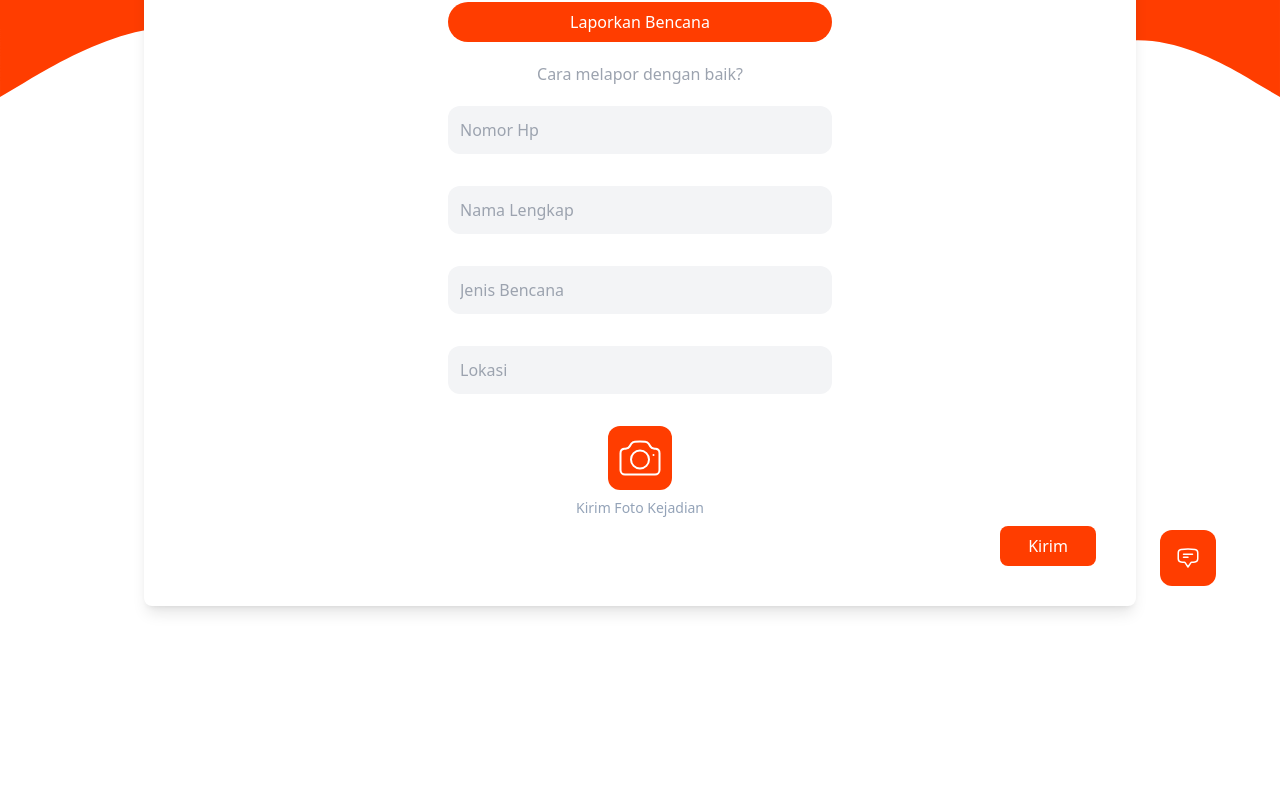
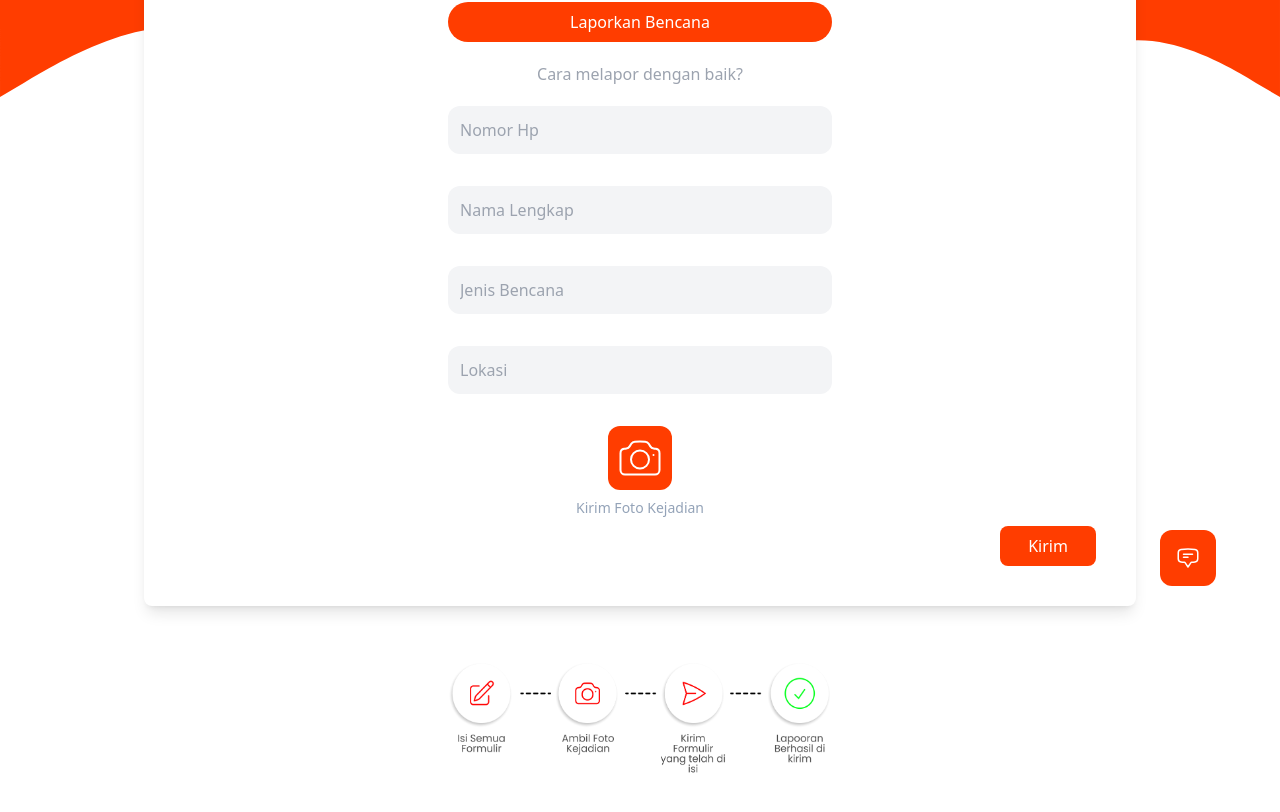
Before and after one commit to CeonlineId/SIEDUB, a React (Vite) app: page /lapor in a window 1280 px wide. Shown: the part 182-994 px from the top of the page. Before the commit the page ends 932 px from the top, so only its background shows below. Built offline with nearby package versions, Linux system fonts and the light colour scheme.

Commit message:
Slicing [report form v.3]

```diff
--- a/src/components/ReportForm.jsx
+++ b/src/components/ReportForm.jsx
@@ -1,6 +1,7 @@
 import React, { useState } from 'react';
 import { NavLink } from 'react-router-dom';
 import logo from '../assets/images/logoW.png';
+import tutor from '../assets/images/tutor.png';
 
 const Navbar = () => {
     // State untuk mengatur visibilitas dropdown
@@ -52,7 +53,7 @@ const Navbar = () => {
                 <path fill="#FF3D00" fillOpacity="1" d="M0,224L26.7,208C53.3,192,107,160,160,149.3C213.3,139,267,149,320,170.7C373.3,192,427,224,480,245.3C533.3,267,587,277,640,256C693.3,235,747,181,800,144C853.3,107,907,85,960,101.3C1013.3,117,1067,171,1120,181.3C1173.3,192,1227,160,1280,160C1333.3,160,1387,192,1413,208L1440,224L1440,0L1413.3,0C1386.7,0,1333,0,1280,0C1226.7,0,1173,0,1120,0C1066.7,0,1013,0,960,0C906.7,0,853,0,800,0C746.7,0,693,0,640,0C586.7,0,533,0,480,0C426.7,0,373,0,320,0C266.7,0,213,0,160,0C106.7,0,53,0,27,0L0,0Z"></path>
             </svg>
             <div className="mx-auto p-4 flex justify-center items-center min-h-screen relative">
-    <form className="w-full max-w-full grid grid-cols-1 gap-y-2 bg-white p-10 m-32 text-center rounded-lg shadow-lg">
+    <form className="w-full max-w-full grid grid-cols-1 gap-y-2 bg-white p-10 m-32 mb-10 text-center rounded-lg shadow-lg">
         <button className="bg-[#FF3D00] text-white p-2 mb-3 rounded-full w-96 block mx-auto" disabled>Laporkan Bencana</button>
         <a href="#" className="text-gray-400 pb-3">Cara melapor dengan baik?</a>
         <input type="number" id="noHp" name="noHp" className="mx-auto bg bg-gray-100 p-3 mb-6 rounded-xl w-96" placeholder="Nomor Hp"/>
@@ -78,12 +79,17 @@ const Navbar = () => {
             </svg>
         </button>
 
-<p className="text-sm text-slate-400">Kirim Foto Kejadian</p>
-<button className="w-24 h-10 justify-self-end bg-[#FF3D00] rounded-lg text-white">Kirim</button>
+      <p className="text-sm text-slate-400">Kirim Foto Kejadian</p>
+      <button className="w-24 h-10 justify-self-end bg-[#FF3D00] rounded-lg text-white">Kirim</button>
     </form>
+
+
+</div>
+<div className="container mx-auto flex flex-col items-center pb-10">
+  <img src={tutor} alt="Tutorial" className="w-96 h-28"/>
 </div>
 
-        </>
+     </>
     );
 };
 
```
Also changed, not shown: src/assets/images/tutor.png (added).
